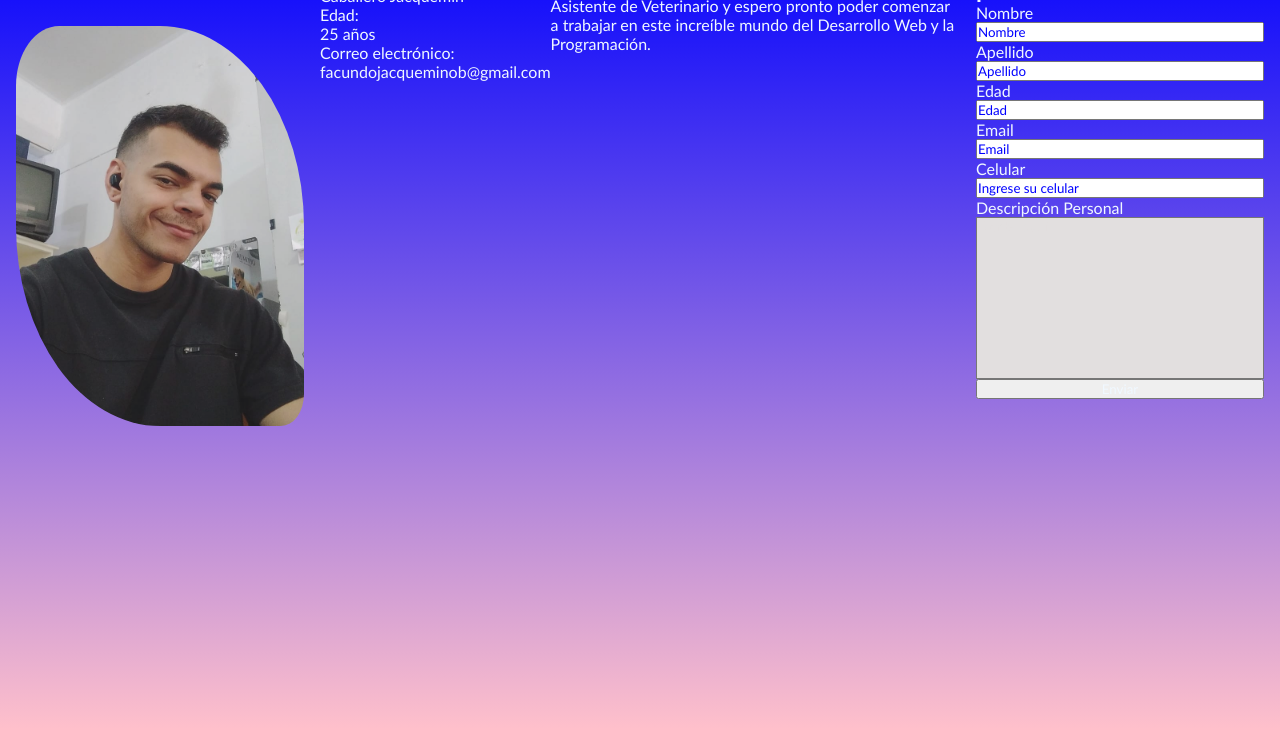
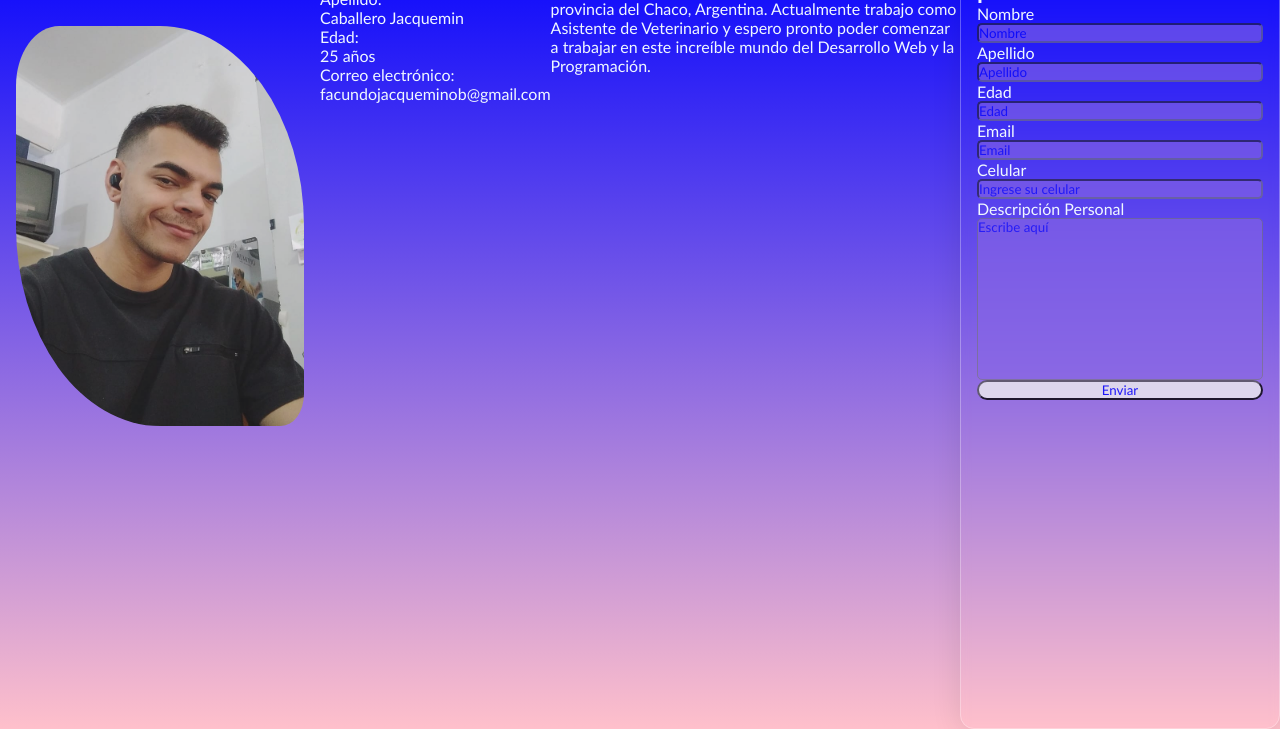
Before and after one commit to DhammoProgrammer/NUCBA_C03, a plain HTML site: page index.html in a window 1280 px wide. Shown: the part 71-800 px from the top of the page. Drawn offline with Linux system fonts and the light colour scheme.

Commit message:
Agregué cambios en la clase de contenidos a el pading-top y agregué border a los inputs y buttom

```diff
--- a/styles.css
+++ b/styles.css
@@ -48,6 +48,7 @@ body{
 .contenidos{
     width: 50vw;
     display: flex;
+    padding-top: 22px;
 }
 
 .formulario{
@@ -55,24 +56,43 @@ body{
     display: flex;
     flex-direction: column;
     padding: 1rem;
+    border-radius: 14px;
+    box-shadow: 0 4px 30px rgba(0, 0, 0, 0.1);
+    backdrop-filter: blur(5px);
+    -webkit-backdrop-filter: blur(5px);
+    border: 1px solid rgba(255, 255, 255, 0.3);
 }
 
 .formulario form{
     display: flex;
     flex-direction: column;
+
 }
 
 .formulario form input::placeholder{
     opacity: 1;
     color: #0000ff;
 }
+.formulario form input{
+    background-color: #8766e4;
+    border-radius: 5px;
+    opacity: 0.6;
+}
 
 .formulario form textarea::placeholder{
     opacity: 1;
-    color: #e2dfdf;
+    color: #0000ff;
 }
 
 .formulario form textarea{
-    background-color: #e2dfdf;
+    background-color:  #8766e4;
+    opacity: 0.6;
+    border-radius: 5px;
     resize: none;
 }
+
+button{
+    border-radius: 12px;
+    color: #0000ff;
+    opacity: 0.8;
+}
```
